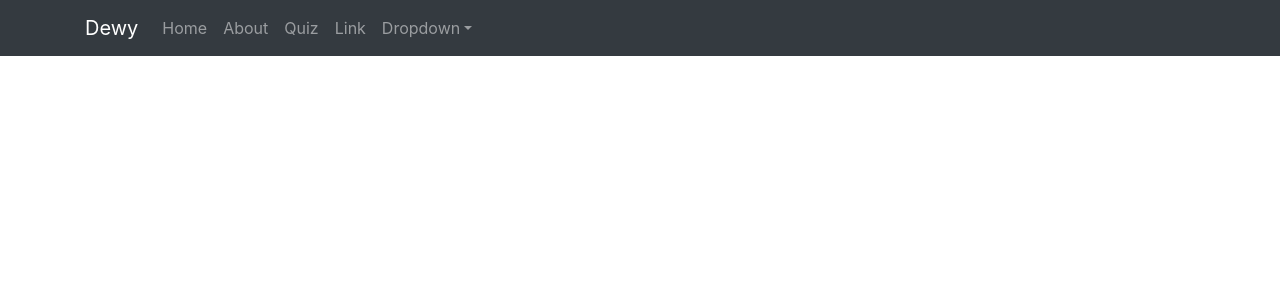
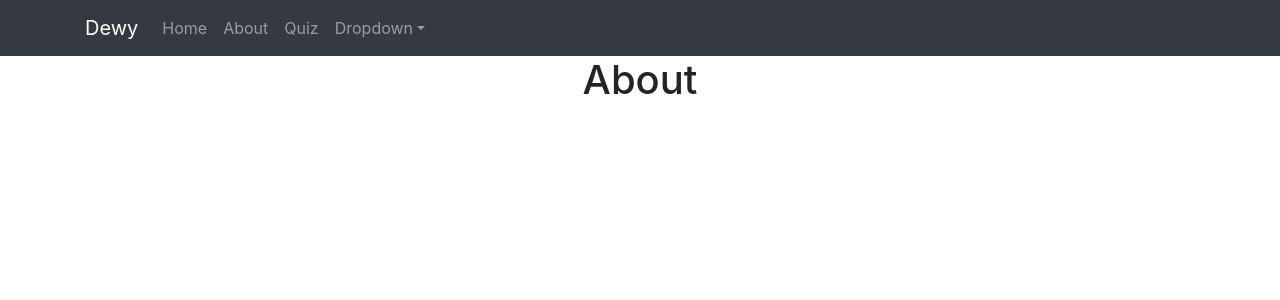
Before and after one commit to Brad-Sam25/Dewy, a React (Create React App) app in the folder client/: page /about in a window 1280 px wide. Shown: the top 300 px of the page. Built offline with nearby package versions, Linux system fonts and the light colour scheme.

Commit message:
Links on navbar now work as expected

```diff
--- a/client/src/App.js
+++ b/client/src/App.js
@@ -1,12 +1,27 @@
 import './App.css';
 import 'bootstrap/dist/css/bootstrap.min.css';
-import MainNavBar from './layouts/MainNavBar';
+import Home from "./pages/Home";
+import About from "./pages/About";
+import Quiz from "./pages/Quiz";
+import { Switch, Route } from 'react-router-dom';
+import MainNavBar from './components/layouts/MainNavBar';
 
 
 function App() {
   return (
     <div className="App">
-      <MainNavBar />
+          <MainNavBar />
+            <Switch>
+                <Route path="/home">
+                    <Home />
+                </Route>
+                <Route path="/about">
+                    <About />
+                </Route>
+                <Route path="/quiz">
+                    <Quiz />
+                </Route>
+            </Switch>
     </div>
   );
 }
--- /dev/null
+++ b/client/src/components/layouts/MainNavBar.js
@@ -0,0 +1,39 @@
+import React from "react";
+import { Navbar, Nav, NavDropdown, Container } from "react-bootstrap";
+import { Link } from "react-router-dom";
+
+
+const MainNavBar = () => {
+    return (
+        <div>
+            <Navbar bg="dark" variant={ 'dark' } expand="lg">
+                <Container>
+                <Navbar.Brand href="#home">Dewy</Navbar.Brand>
+                <Navbar.Toggle aria-controls="basic-navbar-nav" />
+                <Navbar.Collapse id="basic-navbar-nav">
+                    <Nav className="me-auto">
+                    <Nav.Link as={Link} to="/home">Home</Nav.Link>
+                    <Nav.Link as={Link} to="/about">About</Nav.Link>
+                    <Nav.Link as={Link} to="/quiz">Quiz</Nav.Link>
+                    <NavDropdown title="Dropdown" id="basic-nav-dropdown">
+                        <NavDropdown.Item href="#action/3.1">Action</NavDropdown.Item>
+                        <NavDropdown.Item href="#action/3.2">
+                        Another action
+                        </NavDropdown.Item>
+                        <NavDropdown.Item href="#action/3.3">
+                        Something
+                        </NavDropdown.Item>
+                        <NavDropdown.Divider />
+                        <NavDropdown.Item href="#action/3.4">
+                        Separated link
+                        </NavDropdown.Item>
+                    </NavDropdown>
+                    </Nav>
+                </Navbar.Collapse>
+                </Container>
+            </Navbar>
+        </div>
+  );
+};
+
+export default MainNavBar;
--- a/client/src/index.js
+++ b/client/src/index.js
@@ -1,8 +1,8 @@
 import React from 'react';
 import ReactDOM from 'react-dom';
+import { BrowserRouter } from 'react-router-dom';
 import App from './App';
 import reportWebVitals from './reportWebVitals';
-import { BrowserRouter } from 'react-router-dom';
 
 ReactDOM.render(
   <BrowserRouter>
--- a/client/src/layouts/MainNavBar.js
+++ /dev/null
@@ -1,38 +0,0 @@
-import React from "react";
-import { Navbar, Nav, NavDropdown, Container } from "react-bootstrap";
-
-const MainNavBar = () => {
-  return (
-    <div>
-      <Navbar bg="dark" variant={ 'dark' } expand="lg">
-        <Container>
-          <Navbar.Brand href="#home">Dewy</Navbar.Brand>
-          <Navbar.Toggle aria-controls="basic-navbar-nav" />
-          <Navbar.Collapse id="basic-navbar-nav">
-            <Nav className="me-auto">
-              <Nav.Link href="#home">Home</Nav.Link>
-              <Nav.Link href="#link">About</Nav.Link>
-              <Nav.Link href="#link">Quiz</Nav.Link>
-              <Nav.Link href="#link">Link</Nav.Link>
-              <NavDropdown title="Dropdown" id="basic-nav-dropdown">
-                <NavDropdown.Item href="#action/3.1">Action</NavDropdown.Item>
-                <NavDropdown.Item href="#action/3.2">
-                  Another action
-                </NavDropdown.Item>
-                <NavDropdown.Item href="#action/3.3">
-                  Something
-                </NavDropdown.Item>
-                <NavDropdown.Divider />
-                <NavDropdown.Item href="#action/3.4">
-                  Separated link
-                </NavDropdown.Item>
-              </NavDropdown>
-            </Nav>
-          </Navbar.Collapse>
-        </Container>
-      </Navbar>
-    </div>
-  );
-};
-
-export default MainNavBar;
--- a/client/src/pages/About.js
+++ b/client/src/pages/About.js
@@ -1,10 +1,9 @@
-import React from 'react'
-import MainNavBar from '../layouts/MainNavBar'
+import React from 'react';
+
 
 const About = () => {
     return (
         <div>
-            <MainNavBar />
             <h1>About</h1>
         </div>
     )
--- a/client/src/pages/Home.js
+++ b/client/src/pages/Home.js
@@ -1,10 +1,8 @@
-import React from 'react'
-import MainNavBar from '../layouts/MainNavBar'
+import React from 'react';
 
 const Home = () => {
     return (
         <div>
-            <MainNavBar />
             <h1>Home</h1>
         </div>
     )
--- a/client/src/pages/Quiz.js
+++ b/client/src/pages/Quiz.js
@@ -1,10 +1,8 @@
-import React from 'react'
-import MainNavBar from '../layouts/MainNavBar'
+import React from 'react';
 
 const Quiz = () => {
     return (
         <div>
-            <MainNavBar />
             <h1>Quiz</h1>
         </div>
     )
```
